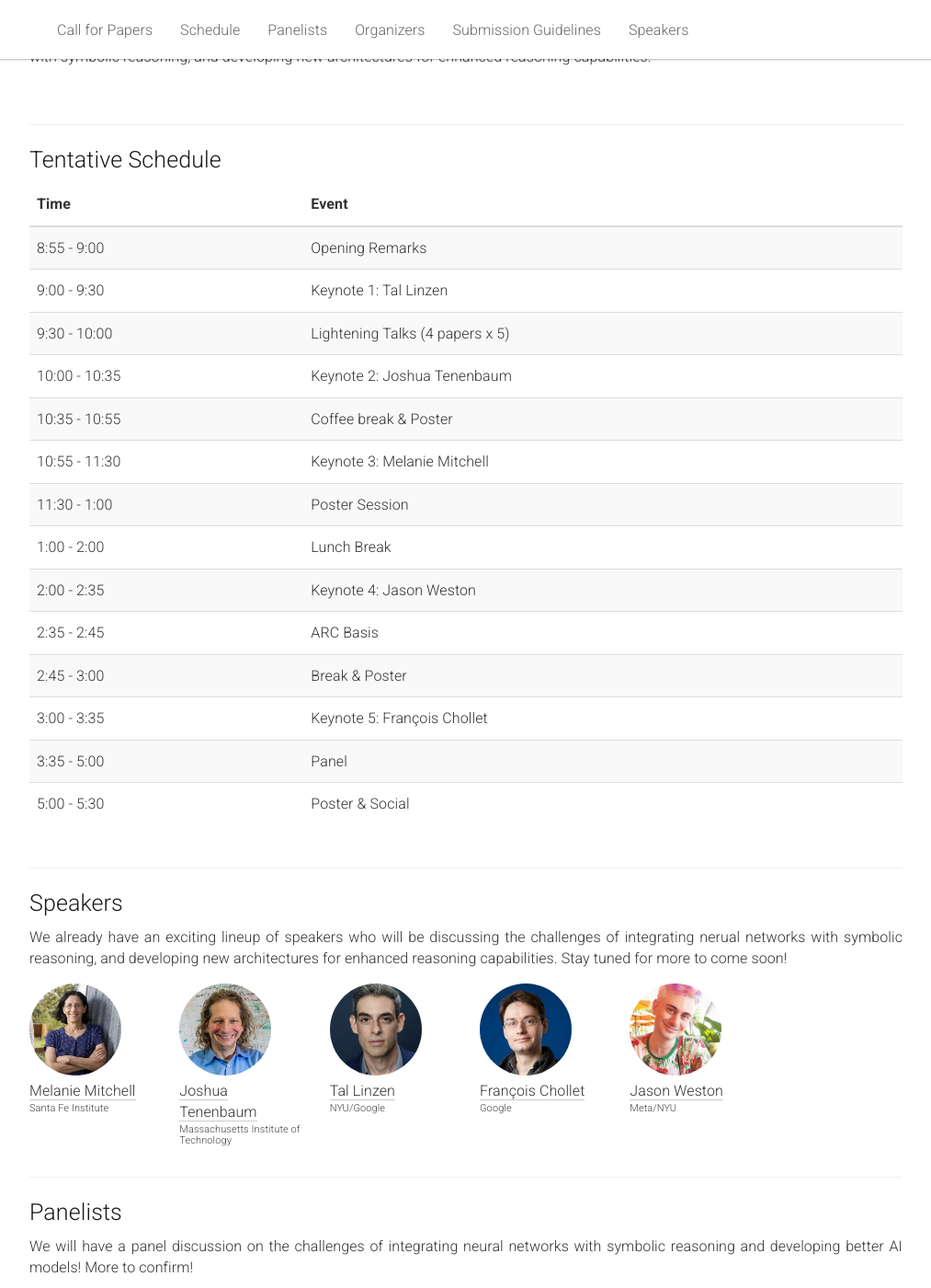
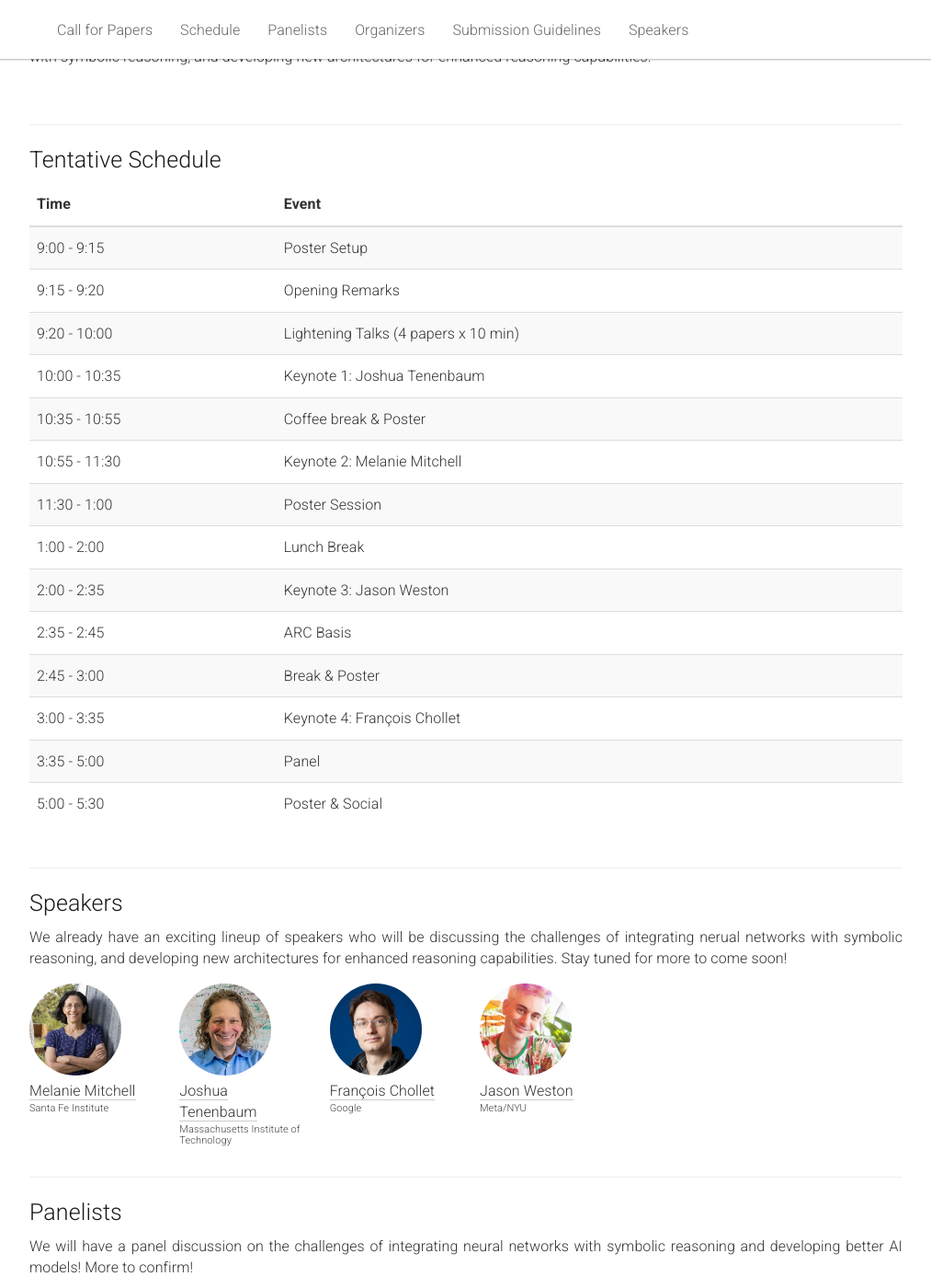
Before and after one commit to s2r-at-scale-workshop/s2r-at-scale-workshop.github.io, a Jekyll site: the page built from _pages/home.md, in a window 1280 px wide and 1400 px high, scrolled down 275 px. Shown: the whole window at 92% size, without its empty margins (133-1146 px from the left). Built offline with Jekyll 4.4.1, drawn with Linux system fonts in a browser that asks for light colours; grey boxes are pictures that could not be loaded.

Commit message:
Update schedule

```diff
--- a/_pages/home.md
+++ b/_pages/home.md
@@ -47,20 +47,20 @@ acknowledgements: ""
       </thead>
       <tbody>
         <tr>
-          <td>8:55 - 9:00</td>
+          <td>9:00 - 9:15</td>
+          <td>Poster Setup</td>
+        </tr>
+        <tr>
+          <td>9:15 - 9:20</td>
           <td>Opening Remarks</td>
         </tr>
         <tr>
-          <td>9:00 - 9:30</td>
-          <td>Keynote 1: Tal Linzen</td>
-        </tr>
-        <tr>
-          <td>9:30 - 10:00</td>
-          <td>Lightening Talks (4 papers x 5)</td>
+          <td>9:20 - 10:00</td>
+          <td>Lightening Talks (4 papers x 10 min)</td>
         </tr>
         <tr>
           <td>10:00 - 10:35</td>
-          <td>Keynote 2: Joshua Tenenbaum</td>
+          <td>Keynote 1: Joshua Tenenbaum</td>
         </tr>
         <tr>
           <td>10:35 - 10:55</td>
@@ -92,7 +92,7 @@ acknowledgements: ""
         </tr>
         <tr>
           <td>3:00 - 3:35</td>
-          <td>Keynote 5: François Chollet</td>
+          <td>Keynote 4: François Chollet</td>
         </tr>
         <tr>
           <td>3:35 - 5:00</td>
@@ -146,7 +146,7 @@ acknowledgements: ""
       <h6>Massachusetts Institute of Technology</h6>
     </div>
   </div>
-  <div class="col-xs-6 col-lg-2">
+  <!-- <div class="col-xs-6 col-lg-2">
     <a href="https://tallinzen.net/">
       <img class="people-pic" src="{{ "/static/img/people/tl.jpeg" | prepend:site.baseurl }}">
     </a>
@@ -154,7 +154,7 @@ acknowledgements: ""
       <a href="https://tallinzen.net/">Tal Linzen</a>
       <h6>NYU/Google</h6>
     </div>
-  </div>
+  </div> -->
   <div class="col-xs-6 col-lg-2">
     <a href="https://fchollet.com/">
       <img class="people-pic" src="{{ "/static/img/people/fc.jpg" | prepend:site.baseurl }}">
@@ -230,7 +230,7 @@ acknowledgements: ""
       <h6>Service Now</h6>
     </div>
   </div>
-  <div class="col-xs-6 col-lg-2">
+  <!-- <div class="col-xs-6 col-lg-2">
     <a href="https://tallinzen.net/">
       <img class="people-pic" src="{{ "/static/img/people/tl.jpeg" | prepend:site.baseurl }}">
     </a>
@@ -238,7 +238,7 @@ acknowledgements: ""
       <a href="https://tallinzen.net/">Tal Linzen</a>
       <h6>NYU/Google</h6>
     </div>
-  </div>
+  </div> -->
 
   <div class="col-xs-6 col-lg-2">
     <a href="https://ai.meta.com/people/1163645124801199/jason-weston/">
```
Also changed, not shown: other parts of _pages/home.md (+2 -2 lines).
